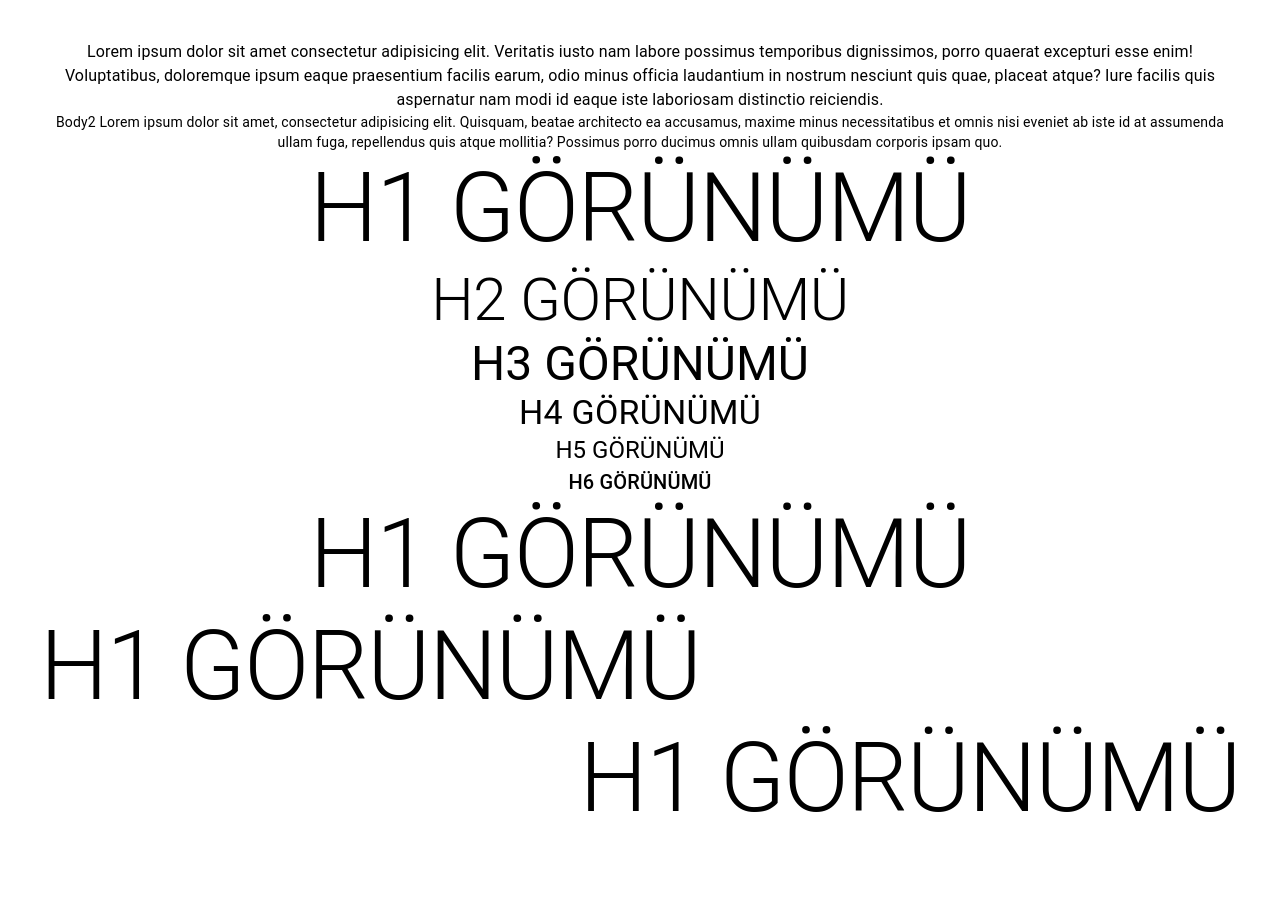
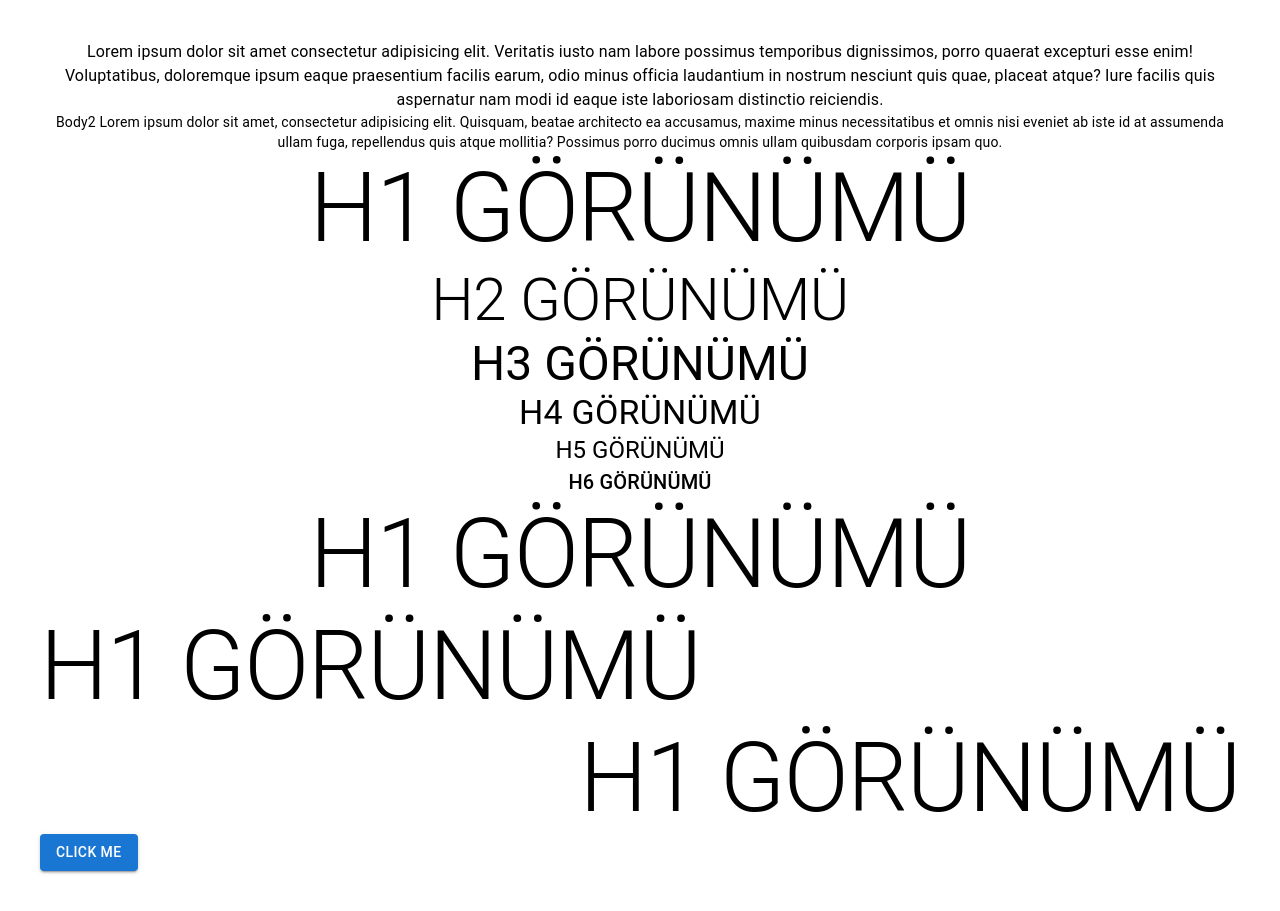
Before and after one commit to gokhanSucsuz/React-materialUI-lessons, a React (Vite) app: page / in a window 1280 px wide. Before the commit the page ends 874 px from the top, so only its background shows below. Built offline with nearby package versions, Linux system fonts and the light colour scheme.

Commit message:
Stack and Button example added

```diff
--- a/src/App.tsx
+++ b/src/App.tsx
@@ -1,10 +1,12 @@
 import "./App.css";
+import LessonButton from "./components/LessonButton";
 import { LessonTypography } from "./components/LessonTypography";
 
 function App() {
 	return (
 		<>
 			<LessonTypography />
+			<LessonButton />
 		</>
 	);
 }
--- /dev/null
+++ b/src/components/LessonButton.tsx
@@ -0,0 +1,16 @@
+import React from "react";
+import { Button, Stack } from "@mui/material";
+
+const LessonButton = () => {
+	return (
+		<Stack
+			spacing={{ xs: 1, sm: 2 }}
+			direction="row"
+			useFlexGap
+			flexWrap="wrap">
+			<Button variant="contained">Click me</Button>
+		</Stack>
+	);
+};
+
+export default LessonButton;
```
